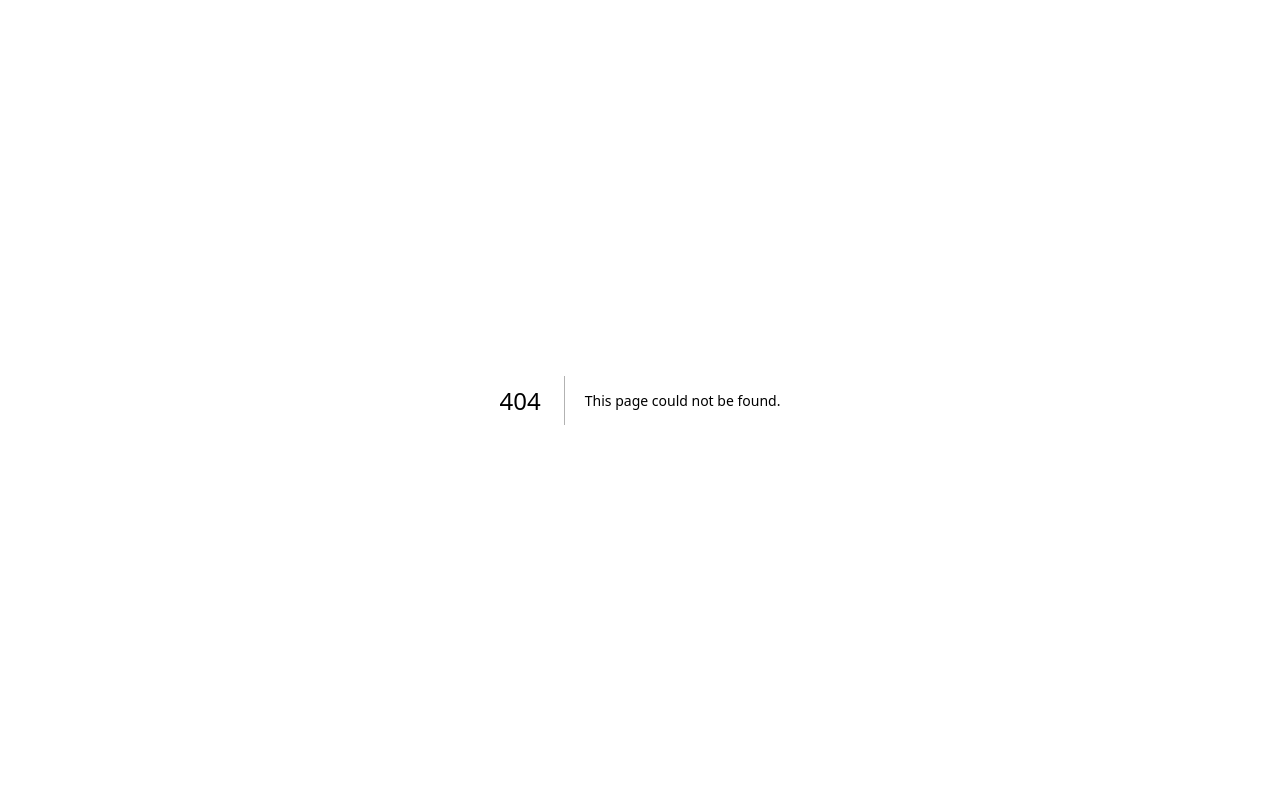
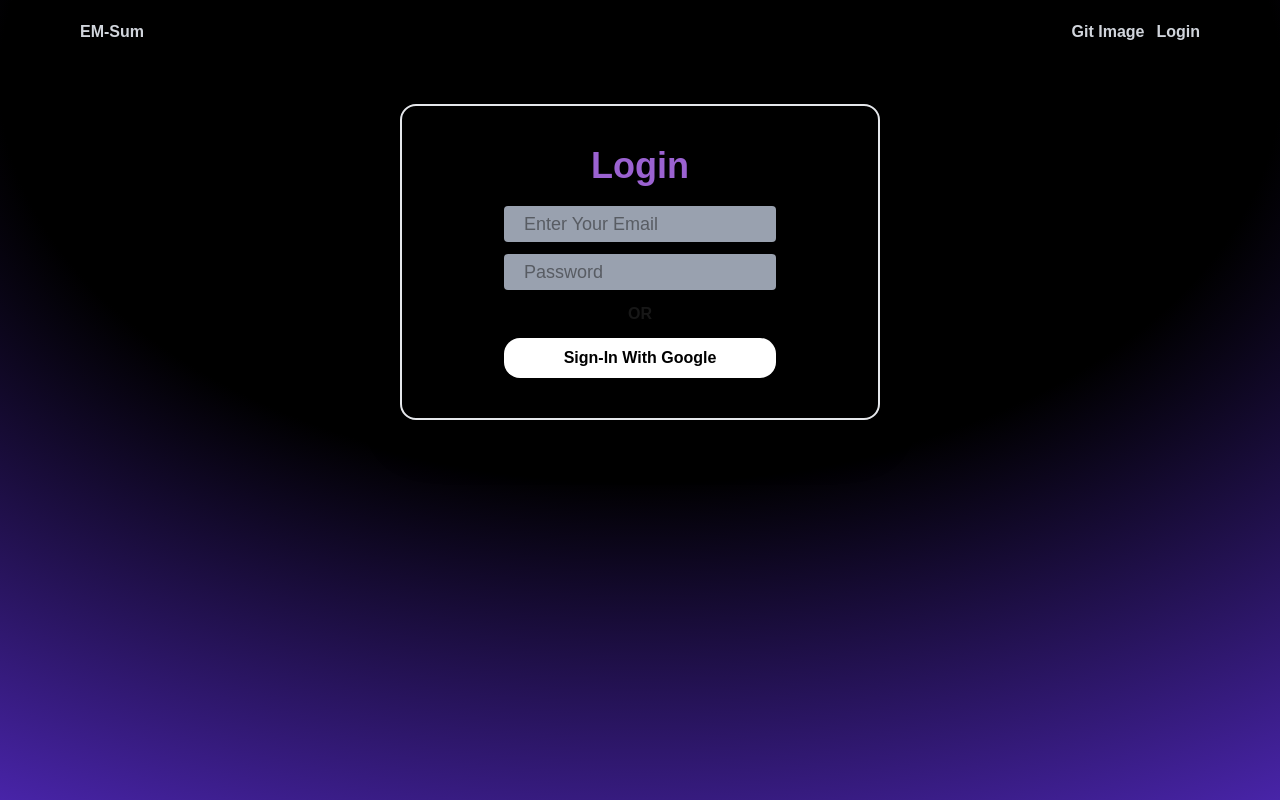
Before and after one commit to xDAGAx13/email-summarizer, a Next.js app: page /Auth in a window 1280 px wide. Before the commit this address had no page. Built offline with nearby package versions, Linux system fonts and the light colour scheme.

Commit message:
signin page

```diff
--- a/app/Auth/Signin.jsx
+++ b/app/Auth/page.jsx
@@ -2,13 +2,14 @@ import Navbar from '@/components/Navbar'
 import React from 'react'
 import Login from './sections/Login'
 
-const Signin = () => {
+const signin = () => {
   return (
     <div>
+    <div className='background'></div>
       <Navbar/>
       <Login/>
     </div>
   )
 }
 
-export default Signin
+export default signin
--- a/app/Auth/sections/Login.jsx
+++ b/app/Auth/sections/Login.jsx
@@ -1,9 +1,34 @@
-import React from 'react'
+import React from "react";
 
 const Login = () => {
   return (
-    <div>Login</div>
-  )
-}
+    <div className="flex flex-wrap items-center justify-center border-2 border-gray-200 shadow-2xl rounded-2xl mx-20 lg:mx-100 py-10">
+      <div className="mx-auto  w-full  justify-center mb-5">
+        <h1 className="text-center text-4xl font-semibold text-purple-400/80">
+          Login
+        </h1>
+      </div>
+      <div className="rounded justify-center items-center gap-4">
+        <form className="flex flex-col gap-3 w-auto p">
+          <input
+            className="pl-5 px-5 text-lg py-1 font-medium bg-gray-400 rounded"
+            placeholder="Enter Your Email"
+          ></input>
+          <input
+            className="pl-5 px-5 text-lg py-1 font-medium bg-gray-400 rounded"
+            placeholder="Password"
+          ></input>
+          <p className="text-center font-semibold">OR</p>
 
-export default Login
+
+          {/* Insert Google Image */}
+          <button className="bg-white text-black py-2 rounded-2xl font-bold hover:bg-gray-200 transition-all cursor-pointer">
+            Sign-In With Google
+          </button>
+        </form>
+      </div>
+    </div>
+  );
+};
+
+export default Login;
--- a/app/globals.css
+++ b/app/globals.css
@@ -29,4 +29,7 @@ body {
   .nav-item {
     @apply font-semibold text-gray-300 cursor-pointer hover:text-gray-400 transition-all rounded
   }
+  .background{
+    @apply absolute inset-0 -z-10 h-full w-full items-center px-5 py-24 [background:radial-gradient(125%_125%_at_50%_10%,#000_40%,#63e_100%)]
+  }
 }
--- a/app/page.jsx
+++ b/app/page.jsx
@@ -4,8 +4,8 @@ import React from 'react'
 
 const page = () => {
   return (
-    <div>
-      <div className="absolute inset-0 -z-10 h-full w-full items-center px-5 py-24 [background:radial-gradient(125%_125%_at_50%_10%,#000_40%,#63e_100%)]"></div>
+    <div className='bg-transparent'>
+      <div className="background"></div>
       <Navbar/>
       <Main/>
     </div>
--- a/components/Navbar.jsx
+++ b/components/Navbar.jsx
@@ -1,6 +1,7 @@
 'use client'
 import { useRouter } from 'next/navigation'
 import React from 'react'
+import Link from 'next/link'
 
 const Navbar = () => {
   const router = useRouter();
@@ -9,7 +10,7 @@ const Navbar = () => {
       <h1 className='nav-item'>EM-Sum</h1>
       <ul className='flex flex-row gap-3'>
         <li className='nav-item'>Git Image</li>
-        <li className='nav-item' onClick={()=>router.push('Auth')}>Login</li>
+        <li className='nav-item' ><Link href="/auth">Login</Link></li>
       </ul>
     </nav>
   )
--- /dev/null
+++ b/helpers/auth.jsx
@@ -0,0 +1,3 @@
+export const SignInWithGoogle = async ()=>{
+
+}
```
